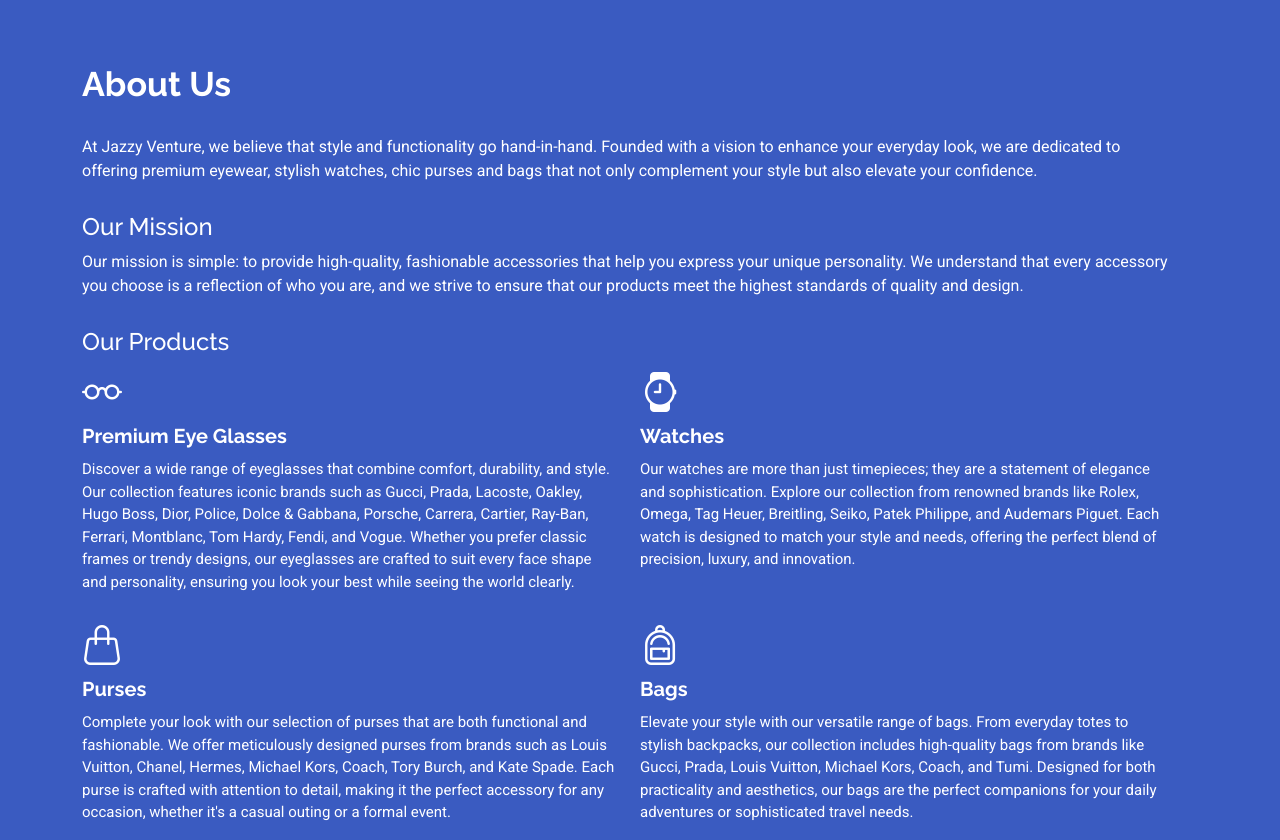
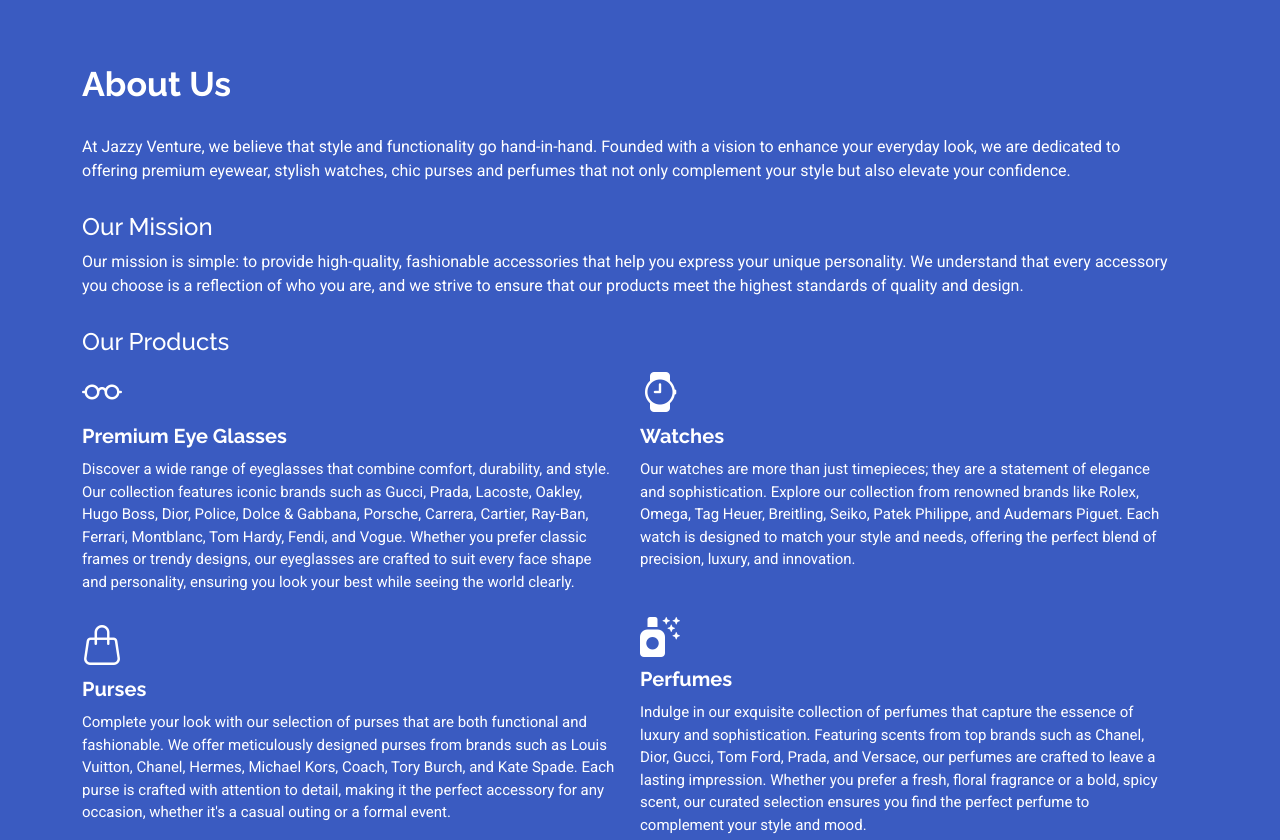
Before and after one commit to sulav-parajuli/jazzyventure, a plain HTML site: page index.html in a window 1280 px wide. Shown: the part 1181-2021 px from the top of the page. Drawn offline with Linux system fonts and the light colour scheme.

Commit message:
perfumes

```diff
--- a/index.html
+++ b/index.html
@@ -38,6 +38,9 @@
       rel="stylesheet"
     />
     <link href="assets/vendor/swiper/swiper-bundle.min.css" rel="stylesheet" />
+
+    <!-- Font Awesome CSS File -->
+    <link rel="stylesheet" href="https://cdnjs.cloudflare.com/ajax/libs/font-awesome/6.5.2/css/all.min.css" integrity="sha512-SnH5WK+bZxgPHs44uWIX+LLJAJ9/2PkPKZ5QiAj6Ta86w+fsb2TkcmfRyVX3pBnMFcV7oQPJkl9QevSCWr3W6A==" crossorigin="anonymous" referrerpolicy="no-referrer" />
 
     <!-- Main CSS File -->
     <link href="assets/css/main.css" rel="stylesheet" />
@@ -314,7 +317,7 @@
             >
               <h3>About Us</h3>
               <p>
-                At Jazzy Venture, we believe that style and functionality go hand-in-hand. Founded with a vision to enhance your everyday look, we are dedicated to offering premium eyewear, stylish watches, chic purses and bags that not only complement your style but also elevate your confidence.
+                At Jazzy Venture, we believe that style and functionality go hand-in-hand. Founded with a vision to enhance your everyday look, we are dedicated to offering premium eyewear, stylish watches, chic purses and perfumes that not only complement your style but also elevate your confidence.
               </p>
               <h4>
                 Our Mission
@@ -360,12 +363,12 @@
                 <!-- Icon-Box -->
 
                 <div class="col-md-6 icon-box position-relative">
-                  <i class="bi bi-backpack"></i>
+                  <i class="fa-solid fa-spray-can-sparkles"></i>
                   <h4>
-                    <a href="" class="stretched-link">Bags</a>
+                    <a href="" class="stretched-link">Perfumes</a>
                   </h4>
                   <p>
-                    Elevate your style with our versatile range of bags. From everyday totes to stylish backpacks, our collection includes high-quality bags from brands like Gucci, Prada, Louis Vuitton, Michael Kors, Coach, and Tumi. Designed for both practicality and aesthetics, our bags are the perfect companions for your daily adventures or sophisticated travel needs.
+                    Indulge in our exquisite collection of perfumes that capture the essence of luxury and sophistication. Featuring scents from top brands such as Chanel, Dior, Gucci, Tom Ford, Prada, and Versace, our perfumes are crafted to leave a lasting impression. Whether you prefer a fresh, floral fragrance or a bold, spicy scent, our curated selection ensures you find the perfect perfume to complement your style and mood.
                   </p>
                 </div>
                 <!-- Icon-Box -->
@@ -792,7 +795,7 @@
         <div class="container section-title" data-aos="fade-up">
           <h2>Products</h2>
           <p>
-            Discover a curated selection of premium accessories designed to elevate your style and enhance your everyday look. From high-quality eyeglasses and elegant watches to fashionable purses and versatile bags, our collection features renowned brands and exquisite craftsmanship.
+            Discover a curated selection of premium accessories designed to elevate your style and enhance your everyday look. From high-quality eyeglasses and elegant watches to fashionable purses and perfumes, our collection features renowned brands and exquisite craftsmanship.
           </p>
         </div>
         <!-- End Section Title -->
@@ -813,7 +816,7 @@
               <li data-filter=".filter-glasses">Glasses</li>
               <li data-filter=".filter-watches">Watches</li>
               <li data-filter=".filter-purses">Purses</li>
-              <li data-filter=".filter-bags">Bags</li>
+              <li data-filter=".filter-perfumes">Perfumes</li>
             </ul>
             <!-- End Product Filters -->
 
@@ -874,7 +877,7 @@
                   <h3>What products do you offer?</h3>
                   <div class="faq-content">
                     <p>
-                      We offer a wide range of eyeglasses, watches, purses, and bags. Our products include items from top brands like Gucci, Prada, Rolex, Louis Vuitton, and many more.
+                      We offer a wide range of eyeglasses, watches, purses, and perfumes. Our products include items from top brands like Gucci, Prada, Rolex, Louis Vuitton, and many more.
                     </p>
                   </div>
                   <i class="faq-toggle bi bi-chevron-right"></i>
```
